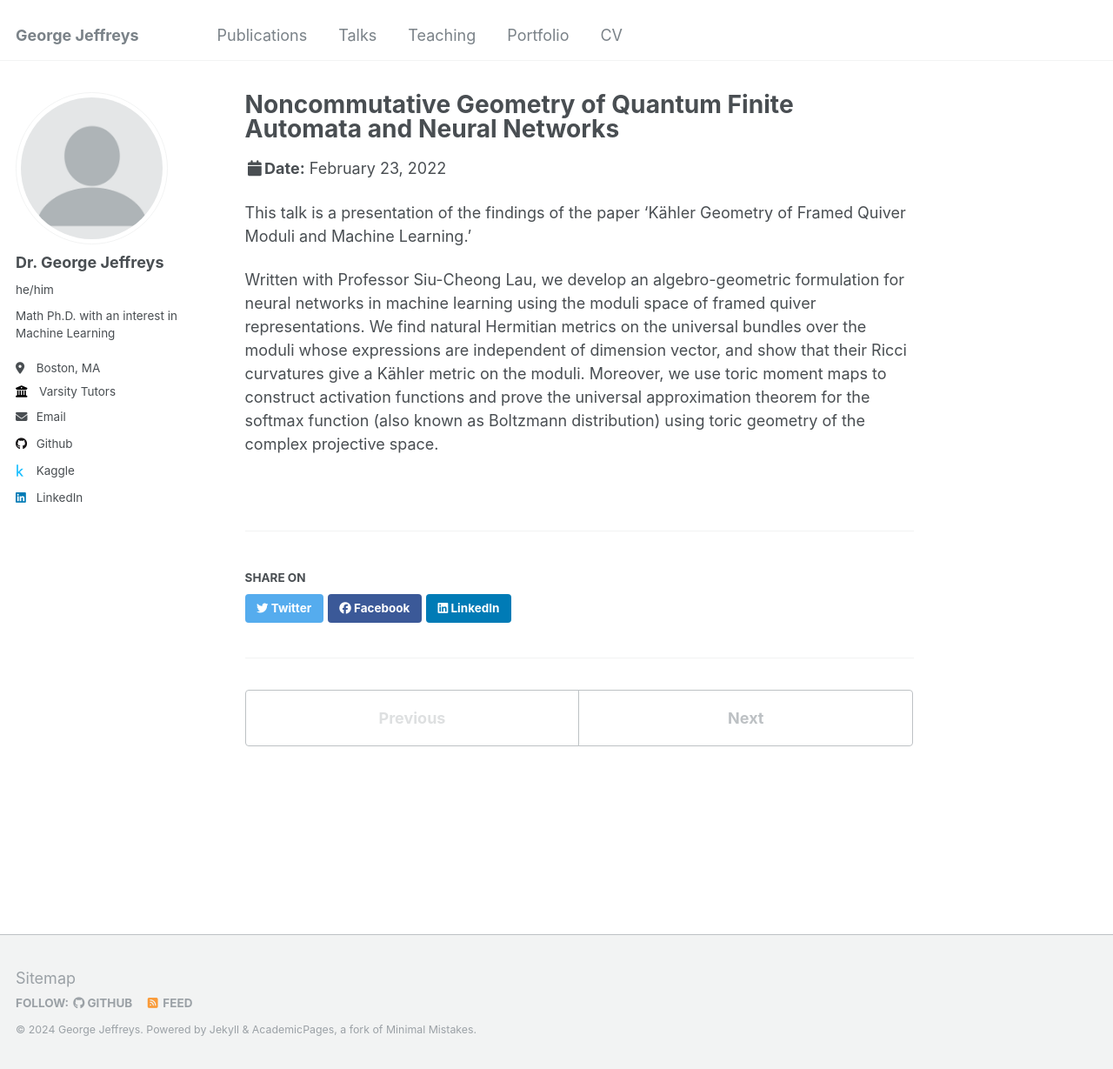
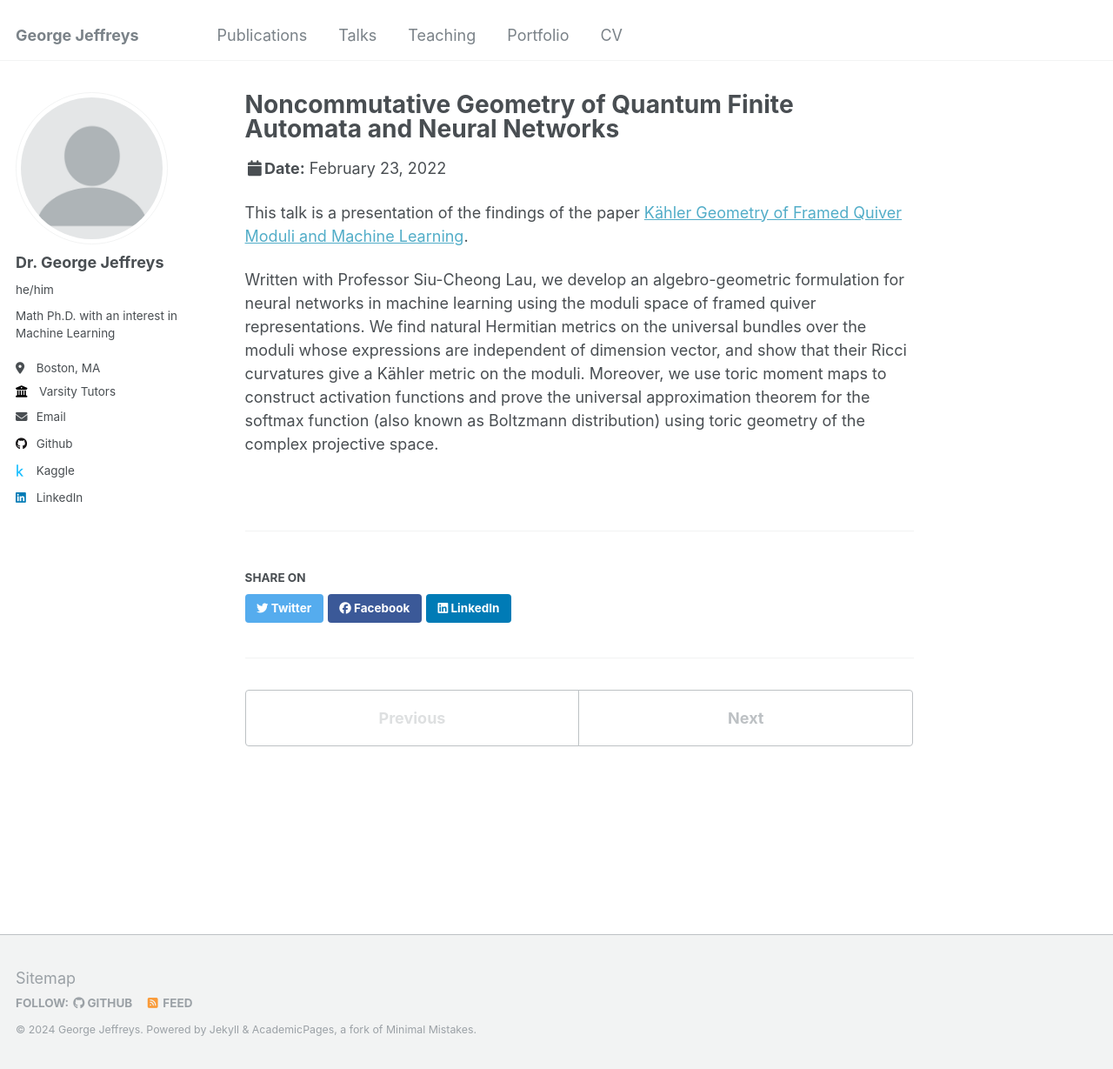
Before and after one commit to G-Jeffreys/G-Jeffreys.github.io, a Jekyll site: the page built from _talks/2012-03-01-talk-1.md, in a window 1280 px wide and 1229 px high. Shown: the whole window at 87% size. Built offline with Jekyll 4.4.1, drawn with Linux system fonts in a browser that asks for light colours; some of the changed lines change nothing that is shown.

Commit message:
Update 2012-03-01-talk-1.md

```diff
--- a/_talks/2012-03-01-talk-1.md
+++ b/_talks/2012-03-01-talk-1.md
@@ -8,6 +8,6 @@ date: 2022-02-23
 location: "Boston, Massachusetts"
 ---
 
-This talk is a presentation of the findings of the paper 'Kähler Geometry of Framed Quiver Moduli and Machine Learning.'
+This talk is a presentation of the findings of the paper [Kähler Geometry of Framed Quiver Moduli and Machine Learning](https://g-jeffreys.github.io/publication/2015-10-01-paper-title-number-3).
 
 Written with Professor Siu-Cheong Lau, we develop an algebro-geometric formulation for neural networks in machine learning using the moduli space of framed quiver representations. We find natural Hermitian metrics on the universal bundles over the moduli whose expressions are independent of dimension vector, and show that their Ricci curvatures give a Kähler metric on the moduli. Moreover, we use toric moment maps to construct activation functions and prove the universal approximation theorem for the softmax function (also known as Boltzmann distribution) using toric geometry of the complex projective space.
```
